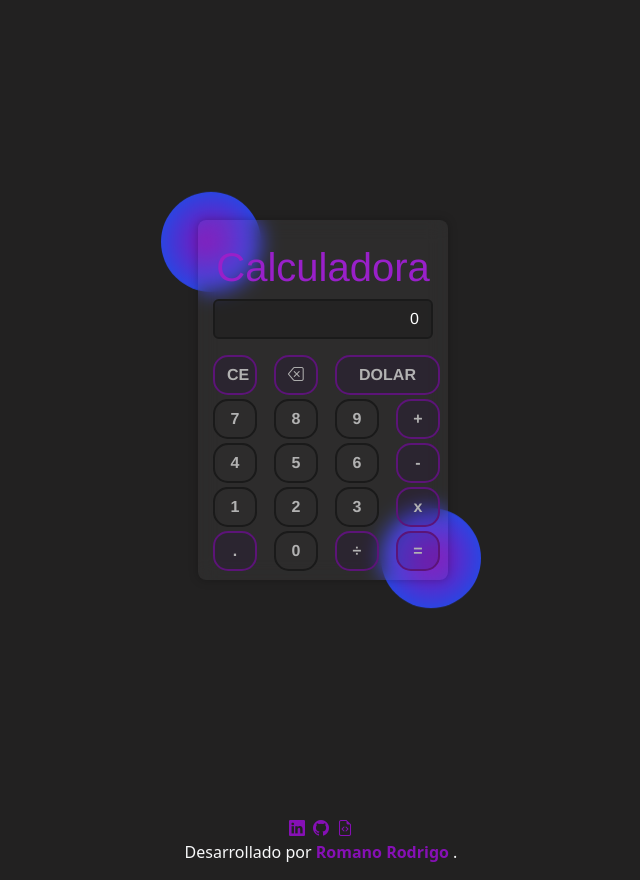
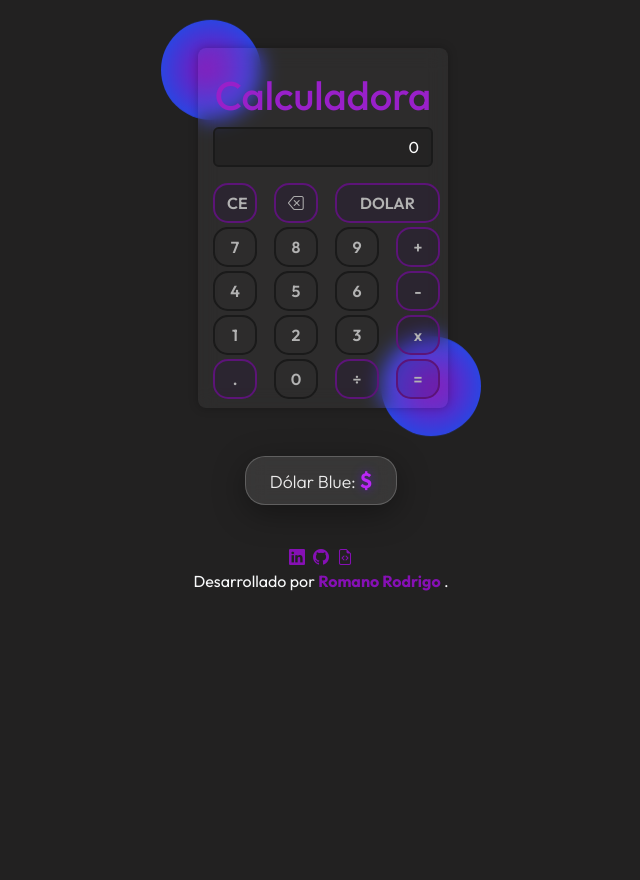
Before and after one commit to RodrigoProgram22/calculadora-angular, an Angular app: page / in a window 1280 px wide. Shown: the whole page, without its empty margins (319-959 px from the left). After the commit the page ends 800 px from the top, so only its background shows below. Built offline with nearby package versions, Linux system fonts and the light colour scheme; no server answers.

Commit message:
feat: add dolar blue message and modernize typography

```diff
--- a/src/app/app.component.css
+++ b/src/app/app.component.css
@@ -1,6 +1,5 @@
 .fuente1 {
-  color:#9920c9;
-  font-family: "Franklin Gothic Medium", "Arial Narrow", Arial, sans-serif;
+  color: #9920c9;
 }
 /* Calculadora forma y efecto cristal */
 .card-1 {
@@ -46,13 +45,13 @@
   animation-name: move-down1;
 }
 /* botones */
-.btn-primary{
+.btn-primary {
   background-color: #2c0a462b;
-  border-color:#5c1478;
+  border-color: #5c1478;
   transition: all 300ms;
 }
-.btn-primary:hover{
-  border-color:#641086;
+.btn-primary:hover {
+  border-color: #641086;
 }
 .delete button {
   width: 105px;
@@ -72,7 +71,6 @@ button {
   color: #b2b2b2;
   cursor: pointer;
   display: inline-block;
-  font-family: "Franklin Gothic Medium", "Arial Narrow", Arial, sans-serif;
   font-size: 16px;
   font-weight: 600;
   line-height: normal;
@@ -104,7 +102,6 @@ button:active {
 }
 /*  */
 .input-calcu {
-  font-family: "Franklin Gothic Medium", "Arial Narrow", Arial, sans-serif;
   border: 0.125em solid #1a1a1a;
   color: #fff;
   background-color: #1a1a1a70;
@@ -124,3 +121,41 @@ button:active {
     transform: translateY(10px);
   }
 }
+
+.dolar-container {
+  display: flex;
+  justify-content: center;
+  align-items: center;
+  z-index: 10;
+  position: relative;
+}
+
+.dolar-card {
+  background: rgba(255, 255, 255, 0.1);
+  backdrop-filter: blur(10px);
+  -webkit-backdrop-filter: blur(10px);
+  border-radius: 20px;
+  border: 1px solid rgba(255, 255, 255, 0.2);
+  box-shadow: 0 8px 32px 0 rgba(0, 0, 0, 0.37);
+  color: white;
+  padding: 10px 20px;
+  transition: transform 0.3s ease;
+}
+
+.dolar-card:hover {
+  transform: translateY(-5px);
+  background: rgba(255, 255, 255, 0.15);
+}
+
+.dolar-label {
+  font-weight: 300;
+  font-size: 1.1rem;
+  opacity: 0.9;
+}
+
+.dolar-value {
+  font-weight: 700;
+  font-size: 1.3rem;
+  color: #bb27f6;
+  text-shadow: 0 0 10px rgba(93, 0, 255, 0.5);
+}
--- a/src/app/app.component.html
+++ b/src/app/app.component.html
@@ -1,4 +1,4 @@
-<div class="d-flex justify-content-center align-items-center vh-100">
+<div class="d-flex justify-content-center align-items-center my-5">
   <div class="container card-1 mx-auto">
     <div class="circle"></div>
     <div class="circle"></div>
@@ -24,15 +24,15 @@
                 </button>
               </div>
               <div class="col-3">
-                <button class="btn btn-primary btn-block" (click)="borrarUltimoNum()">
+                <button
+                  class="btn btn-primary btn-block"
+                  (click)="borrarUltimoNum()"
+                >
                   <i class="bi bi-backspace"></i>
                 </button>
               </div>
               <div class="col-6 delete">
-                <button
-                  class="btn btn-primary btn-block"
-                  (click)="dolar()"
-                >
+                <button class="btn btn-primary btn-block" (click)="dolar()">
                   DOLAR
                 </button>
               </div>
@@ -131,4 +131,12 @@
     </div>
   </div>
 </div>
+
+<div class="dolar-container text-center mb-4">
+  <div class="dolar-card px-4 py-2">
+    <span class="dolar-label">Dólar Blue: </span>
+    <span class="dolar-value">${{ valorDolar | number: "1.2-2" }}</span>
+  </div>
+</div>
+
 <app-footer></app-footer>
--- a/src/index.html
+++ b/src/index.html
@@ -1,4 +1,4 @@
-<!DOCTYPE html>
+<!doctype html>
 <html lang="en">
   <head>
     <meta charset="utf-8" />
@@ -10,6 +10,12 @@
       href="https://cdn.jsdelivr.net/npm/bootstrap-icons@1.6.0/font/bootstrap-icons.css"
       rel="stylesheet"
     />
+    <link rel="preconnect" href="https://fonts.googleapis.com" />
+    <link rel="preconnect" href="https://fonts.gstatic.com" crossorigin />
+    <link
+      href="https://fonts.googleapis.com/css2?family=Outfit:wght@100..900&display=swap"
+      rel="stylesheet"
+    />
   </head>
   <body>
     <app-root></app-root>
--- a/src/styles.css
+++ b/src/styles.css
@@ -1,3 +1,4 @@
 body {
   background-color: #222121;
+  font-family: 'Outfit', sans-serif;
 }
```
